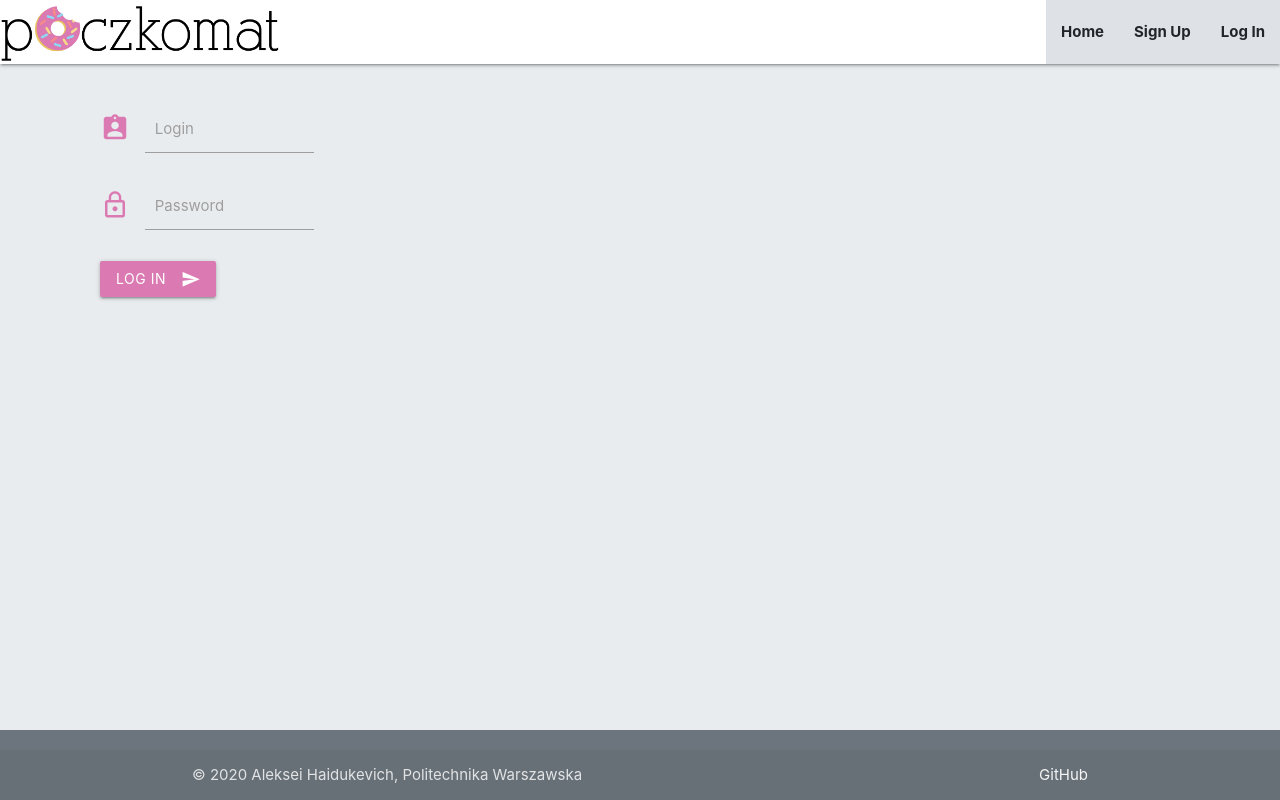
After one commit to McCastles/PWeb, a Python web app: template Milestone1/templates/login.html in a window 1280 px wide. The commit adds this page. Run offline with Jinja, Linux system fonts and the light colour scheme; the template is opened without the code that fills it, so the values that code supplies are empty.

Commit message:
Milestone 1 moved

```diff
--- a/templates/index.html
+++ b/Milestone1/templates/index.html
@@ -18,6 +18,7 @@
                 <ul id="nav-mobile" class="right hide-on-med-and-down nav-link-color">
                     <li><a href="/" class="nav-link-color">Home</a></li>
                     <li><a href="/sender/signup" class="nav-link-color">Sign Up</a></li>
+                    <li><a href="/sender/login" class="nav-link-color">Log In</a></li>
                 </ul>
             </div>
         </nav>
--- /dev/null
+++ b/Milestone1/templates/login.html
@@ -0,0 +1,125 @@
+<!doctype>
+<html>
+
+<head>
+    <!-- <script type="text/javascript" src="/static/js/main.js" defer></script> -->
+    <link href="https://fonts.googleapis.com/icon?family=Material+Icons" rel="stylesheet">
+    <link type="text/css" rel="stylesheet" href="/static/css/materialize.css" media="screen,projection" />
+    <meta name="viewport" content="width=device-width, initial-scale=1.0" />
+    <link rel="stylesheet" href="/static/css/custom.css">
+
+</head>
+
+<body>
+    <header>
+        <nav>
+            <div class="nav-wrapper">
+                <a href="#" class="brand-logo">
+                    <img src="../static/images/logo2.png" width="280" height="auto">
+                </a>
+                <ul id="nav-mobile" class="right hide-on-med-and-down nav-link-color">
+                    <li><a href="/" class="nav-link-color">Home</a></li>
+                    <li><a href="/sender/signup" class="nav-link-color">Sign Up</a></li>
+                    <li><a href="/sender/login" class="nav-link-color">Log In</a></li>
+                </ul>
+            </div>
+        </nav>
+    </header>
+
+
+    <main>
+
+
+        <section>
+            <div class="row">
+
+                <form class="col s12" method="POST" action="http://localhost:5000/sender/login">
+
+                    <ul>
+
+
+                        <li>
+                            <div class="row">
+
+                                <div class="input-field col s2 offset-s1">
+
+                                    <i class="material-icons prefix icon-color" id="login-icon">assignment_ind</i>
+                                    <i class="material-icons prefix error-color" id="login-error" hidden>error</i>
+                                    <i class="material-icons prefix good-color" id="login-good" hidden>check_circle</i>
+
+                                    <input type="text" id="login" name="login" class="validate" autocomplete="off">
+                                    <label for="icon_prefix">Login</label>
+                                </div>
+
+                            </div>
+                        </li>
+
+
+                        <li>
+                            <div class="row">
+
+                                <div class="input-field col s2 offset-s1">
+
+                                    <i class="material-icons prefix icon-color" id="password-icon">lock_outline</i>
+                                    <i class="material-icons prefix error-color" id="password-error" hidden>error</i>
+                                    <i class="material-icons prefix good-color" id="password-good"
+                                        hidden>check_circle</i>
+
+                                    <input type="password" id="password" name="password" class="validate"
+                                        autocomplete="off">
+                                    <label for="password">Password</label>
+                                </div>
+
+                            </div>
+                        </li>
+
+                        <li>
+                            <div class="row">
+
+                                <div class="input-field col s2 offset-s1">
+
+                                    <button class="btn waves-effect waves-light" id="login-btn" type="submit"
+                                        autocomplete="off">
+                                        Log in
+                                        <i class="material-icons right">send</i>
+                                    </button>
+                                </div>
+
+
+
+                            </div>
+                        </li>
+
+
+                    </ul>
+                </form>
+            </div>
+        </section>
+
+
+
+
+
+
+
+
+
+    </main>
+
+    <footer class="page-footer">
+        <div class="footer-copyright">
+            <div class="container">
+                © 2020 Aleksei Haidukevich, Politechnika Warszawska
+                <a class="grey-text text-lighten-4 right" href="https://github.com/McCastles/PWeb">GitHub</a>
+            </div>
+        </div>
+    </footer>
+
+
+
+    <!--JavaScript at end of body for optimized loading-->
+    <script type="text/javascript" src="/static/js/materialize.js"></script>
+
+</body>
+
+</html>
--- a/templates/signup.html
+++ b/Milestone1/templates/signup.html
@@ -20,6 +20,7 @@
                 <ul id="nav-mobile" class="right hide-on-med-and-down nav-link-color">
                     <li><a href="/" class="nav-link-color">Home</a></li>
                     <li><a href="/sender/signup" class="nav-link-color">Sign Up</a></li>
+                    <li><a href="/sender/login" class="nav-link-color">Log In</a></li>
                 </ul>
             </div>
         </nav>
@@ -40,8 +41,9 @@
         <section>
             <div class="row">
 
-                <!-- <form method="POST" action="http://0.0.0.0:5000/register" class="col s12"> -->
-                <form class="col s12" method="POST" action="https://infinite-hamlet-29399.herokuapp.com/sender/register"
+                <!-- <form class="col s12" method="POST" action="https://infinite-hamlet-29399.herokuapp.com/sender/register" -->
+
+                    <form class="col s12" method="POST" action="https://infinite-hamlet-29399.herokuapp.com/sender/register"
                     enctype="multipart/form-data">
 
                     <ul>
--- a/requirements.txt
+++ /dev/null
@@ -1,2 +0,0 @@
-Flask
-gunicorn
```
Also changed, not shown: Milestone1/app.py (added, +134 -0 lines), Milestone1/requirements.txt (added, +7 -0 lines), app.py (deleted, +0 -59 lines), Milestone1/README.md (renamed from README.md), Milestone1/static/css/custom.css (renamed from static/css/custom.css), Milestone1/static/css/materialize.css (renamed from static/css/materialize.css), Milestone1/static/images/logo2.png (renamed from static/images/logo2.png), Milestone1/static/images/space.jpg (renamed from static/images/space.jpg), Milestone1/static/images/space2.png (renamed from static/images/space2.png), Milestone1/static/js/main.js (renamed from static/js/main.js), Milestone1/static/js/materialize.js (renamed from static/js/materialize.js), 4 other files.
